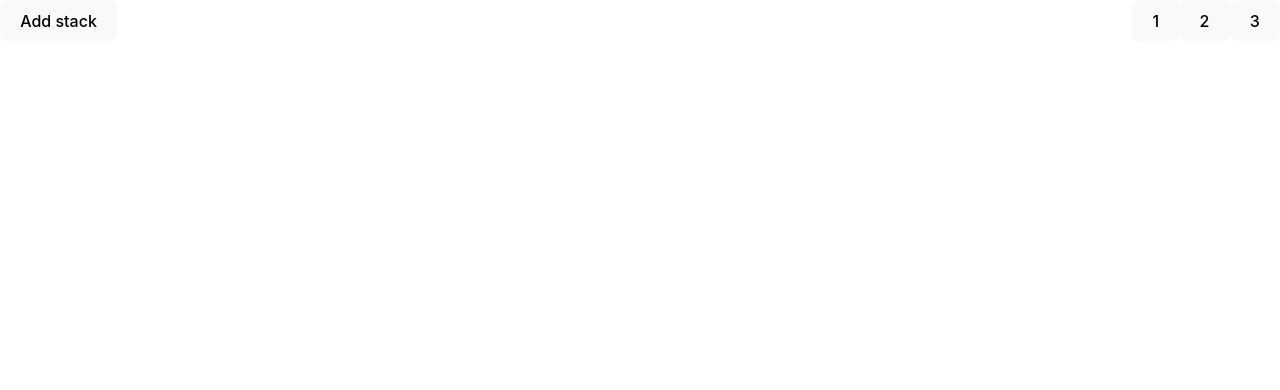
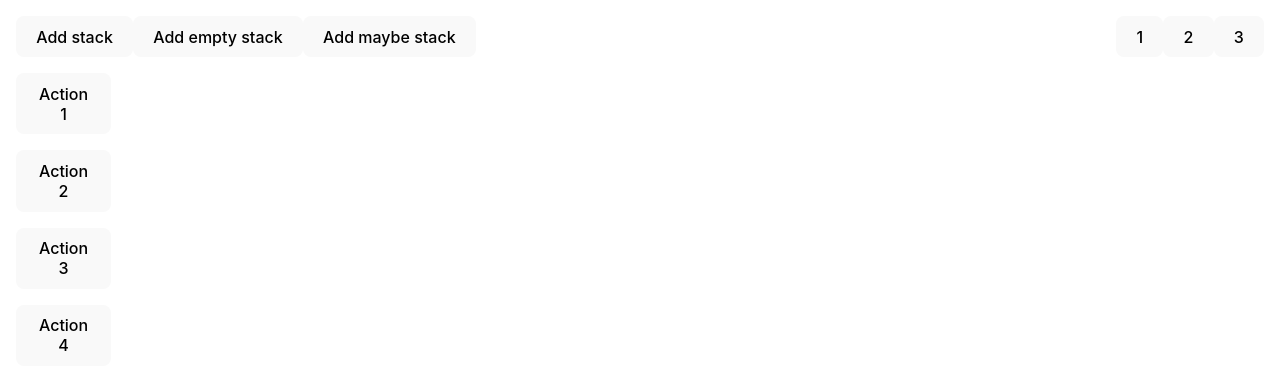
Before and after one commit to MikeDrewitt/react-playground, a React (Vite) app: page / in a window 1280 px wide. Shown: the top 390 px of the page. Built offline with nearby package versions, Linux system fonts and the light colour scheme.

Commit message:
- Added maybeboard, add empty column support

```diff
--- a/src/App.css
+++ b/src/App.css
@@ -6,4 +6,5 @@
 .primary-controls {
   display: flex;
   justify-content: space-between;
+  margin-bottom: 1rem;
 }
--- a/src/App.tsx
+++ b/src/App.tsx
@@ -4,20 +4,53 @@ import Layout from "src/components/layout";
 
 import "./App.css";
 
+type Stack = { name: string; cards: number[] };
+
 const App = () => {
-  const [stacks, setStacks] = useState(new Array<number[]>());
+  const [stacks, setStacks] = useState(new Array<Stack>());
+  const [maybeStacks, setMaybeStacks] = useState(new Array<Stack>());
+
   const [imageSize, setImageSize] = useState<1 | 2 | 3>(2);
 
   const handleAddRandomStack = () => {
     const numOfCards = Math.floor(Math.random() * 40) || 1;
+    const newStack = Array.from(Array(numOfCards).keys());
 
-    setStacks([...stacks, Array.from(Array(numOfCards).keys())]);
+    setStacks([
+      ...stacks,
+      { name: `Stack ${stacks.length + 1}`, cards: newStack },
+    ]);
+  };
+
+  const handleAddRandomMaybeStack = () => {
+    const numOfCards = Math.floor(Math.random() * 40) || 1;
+    const newStack = Array.from(Array(numOfCards).keys());
+
+    setMaybeStacks([
+      ...maybeStacks,
+      { name: `Maybe stack ${maybeStacks.length + 1}`, cards: newStack },
+    ]);
+  };
+
+  const handleAddEmptyStack = () => {
+    const numOfCards = 0;
+    const newStack = Array.from(Array(numOfCards).keys());
+
+    setStacks([
+      ...stacks,
+      { name: `Stack ${stacks.length + 1}`, cards: newStack },
+    ]);
   };
 
   return (
     <>
+      <div style={{ padding: "1rem" }}>
         <div className="primary-controls">
+          <div>
             <button onClick={handleAddRandomStack}>Add stack</button>
+            <button onClick={handleAddEmptyStack}>Add empty stack</button>
+            <button onClick={handleAddRandomMaybeStack}>Add maybe stack</button>
+          </div>
 
           <div>
             <button onClick={() => setImageSize(1)}>1</button>
@@ -25,7 +58,13 @@ const App = () => {
             <button onClick={() => setImageSize(3)}>3</button>
           </div>
         </div>
-      <Layout stacks={stacks} imageSize={imageSize} />
+
+        <Layout
+          stacks={stacks}
+          maybeStacks={maybeStacks}
+          imageSize={imageSize}
+        />
+      </div>
     </>
   );
 };
--- a/src/components/layout/index.tsx
+++ b/src/components/layout/index.tsx
@@ -5,7 +5,8 @@ import Stack from "src/components/stack";
 import styles from "./layout.module.scss";
 
 type Props = {
-  stacks: number[][];
+  stacks: { name: string; cards: number[] }[];
+  maybeStacks: { name: string; cards: number[] }[];
   imageSize: 1 | 2 | 3;
 };
 
@@ -55,14 +56,14 @@ function getColumnCount(imageSize: 1 | 2 | 3, width: number): number {
   return columnCount;
 }
 
-const Layout = ({ stacks, imageSize }: Props) => {
+const Layout = ({ stacks, maybeStacks, imageSize }: Props) => {
   const { ref, width = 1 } = useResizeObserver<HTMLDivElement>();
 
   const columns = getColumnCount(imageSize, width);
 
   const gridClassName = `grid${imageSize}`;
 
-  const displayColumns: number[][][] = [];
+  const displayColumns: { name: string; cards: number[] }[][] = [];
 
   for (let i = 0; i < stacks.length; i++) {
     const stack = stacks[i];
@@ -74,20 +75,36 @@ const Layout = ({ stacks, imageSize }: Props) => {
 
   return (
     <div className={styles.container}>
-      <div className={styles[gridClassName]} ref={ref}>
+      <div className={styles.controls}>
+        <button>Action 1</button>
+        <button>Action 2</button>
+        <button>Action 3</button>
+        <button>Action 4</button>
+      </div>
+
+      {/* The container that's being used for the container query must match the resize observer width, otherwise you'll be measuring different widths and stuff gets weird */}
+      <div className={styles.gridContainer} ref={ref}>
+        <div className={styles[gridClassName]}>
           {displayColumns.map((column, columnNumber) => {
             return (
               <div key={`column-${columnNumber}`}>
                 {column.map((stack, placeInColumn) => (
                   <Stack
-                  name={`Stack ${columnNumber + 1 + placeInColumn * columns}`}
-                  stack={stack}
+                    name={stack.name}
+                    stack={stack.cards}
                     key={columnNumber + 1 + placeInColumn * columns}
                   />
                 ))}
               </div>
             );
           })}
+        </div>
+
+        <div className={styles.maybeStacks} ref={ref}>
+          {maybeStacks.map((stack, index) => (
+            <Stack name={stack.name} stack={stack.cards} key={index} />
+          ))}
+        </div>
 
         {/* If masonry layout worked */}
         {/* {stacks.map((stack, index) => (
--- a/src/components/layout/layout.module.scss
+++ b/src/components/layout/layout.module.scss
@@ -2,7 +2,29 @@
   width: 100%;
   max-width: 100%;
 
+  display: flex;
+  position: relative;
+  gap: 1rem;
+}
+
+.gridContainer {
+  width: 100%;
+  max-width: 100%;
+
+  display: flex;
+  gap: 1rem;
+
   container-type: inline-size;
+}
+
+.controls {
+  display: flex;
+  flex-direction: column;
+  gap: 1rem;
+
+  top: 1rem;
+  position: sticky;
+  height: fit-content;
 }
 
 .grid1 {
@@ -22,6 +44,9 @@
 .grid2 {
   @extend .grid1;
 
+  width: unset;
+  max-width: unset;
+
   grid-template-columns: repeat(12, 1fr);
 }
 
@@ -29,6 +54,14 @@
   @extend .grid1;
 
   grid-template-columns: repeat(15, 1fr);
+}
+
+.maybeStacks {
+  @extend .grid1;
+
+  max-width: 200px;
+
+  grid-template-columns: repeat(1, 1fr) !important;
 }
 
 @container (max-width: 1800px) {
--- a/src/components/stack/index.tsx
+++ b/src/components/stack/index.tsx
@@ -18,10 +18,15 @@ const Stack = ({ name, stack }: Props) => {
   return (
     <div className={styles.container}>
       <h3>{name}</h3>
-      <div className={styles.cards} style={{ gridTemplateRows }}>
+      <div
+        className={styles.cards}
+        style={{ gridTemplateRows: gridTemplateRows || "auto" }}
+      >
         {stack.map((_card, index) => (
           <Card key={index} />
         ))}
+
+        {!stack.length && <div className={styles.emptyStack}>Empty stack</div>}
       </div>
     </div>
   );
--- a/src/components/stack/stack.module.scss
+++ b/src/components/stack/stack.module.scss
@@ -17,7 +17,7 @@
   grid-auto-rows: 2.5rem;
 
   width: 100%;
-  max-width: 350px;
+  // max-width: 350px;
 
   padding-bottom: 1rem;
 
@@ -38,3 +38,20 @@
     }
   }
 }
+
+.emptyStack {
+  display: flex;
+  flex-direction: column;
+  align-items: center;
+  justify-content: center;
+
+  font-weight: bold;
+
+  width: 100%;
+
+  aspect-ratio: 5 / 7;
+
+  border-radius: 1rem;
+  background-color: slateblue;
+  border: 1px solid lightblue;
+}
```
Lines whose indentation alone changed are shown as unchanged.
